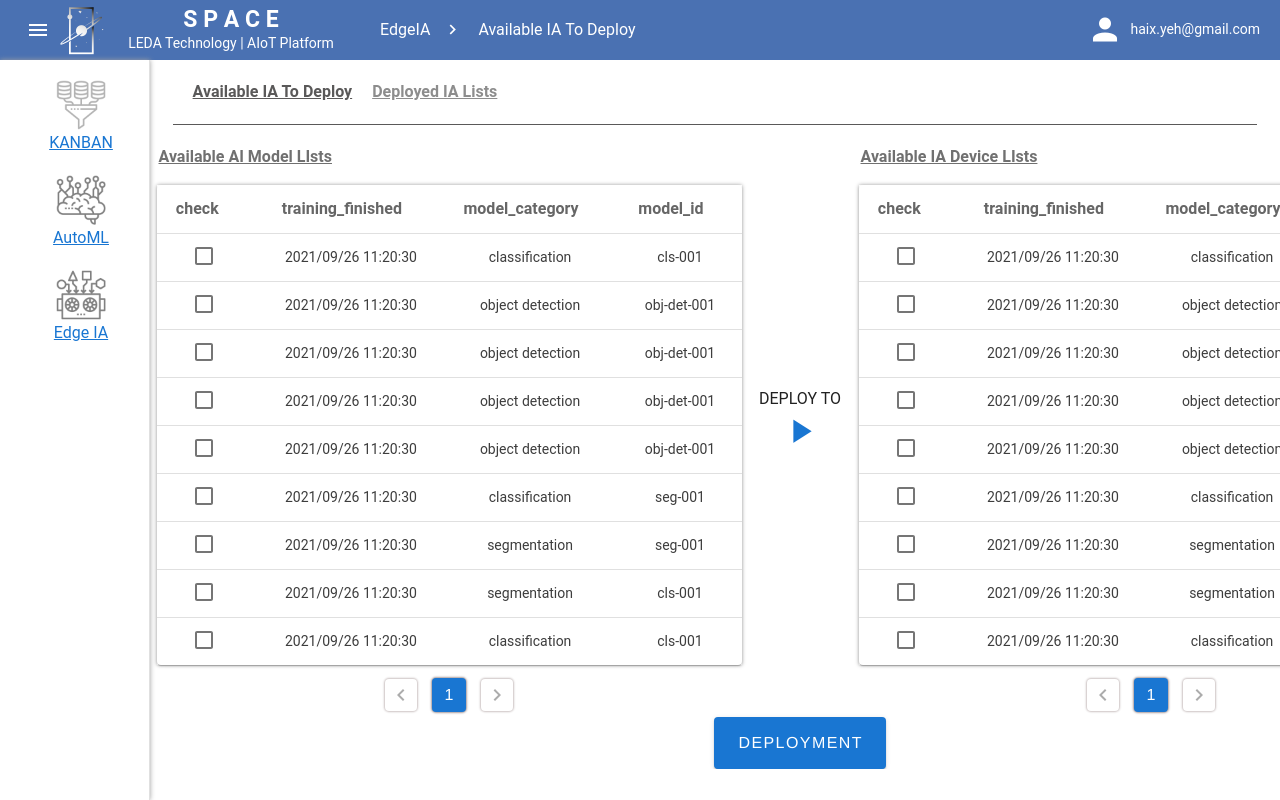
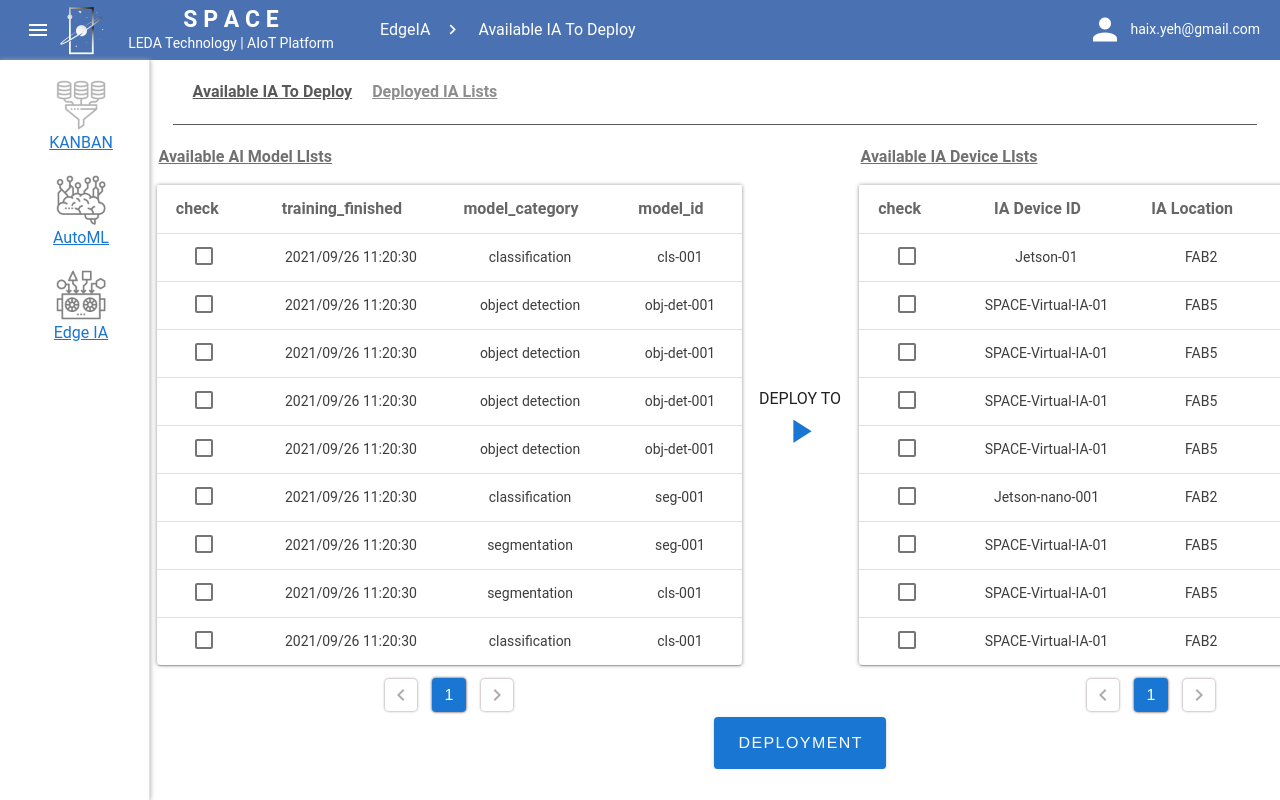
Before and after one commit to cloud-grazing/vue, a Vue app in the folder main/: page /availableIAToDeploy in a window 1280 px wide. Built offline with nearby package versions, Linux system fonts and the light colour scheme.

Commit message:
[修改]device lists 數據調整

```diff
--- /dev/null
+++ b/main/src/mock/deviceList.json
@@ -0,0 +1,69 @@
+{
+    "code": 200,
+    "data": {
+        "List": [
+            {
+                "ID": 1,
+                "IA_DeviceID": "Jetson-01",
+                "IA_Location": "FAB2",
+                "ModelExisted": "New"
+            },
+            {
+                "ID": 2,
+                "IA_DeviceID": "SPACE-Virtual-IA-01",
+                "IA_Location": "FAB5",
+                "ModelExisted": "New"
+            },
+            {
+                "ID": 3,
+                "IA_DeviceID": "SPACE-Virtual-IA-01",
+                "IA_Location": "FAB5",
+                "ModelExisted": "New"
+            },
+            {
+                "ID": 4,
+                "IA_DeviceID": "SPACE-Virtual-IA-01",
+                "IA_Location": "FAB5",
+                "ModelExisted": "obj-det-001"
+            },
+            {
+                "ID": 5,
+                "IA_DeviceID": "SPACE-Virtual-IA-01",
+                "IA_Location": "FAB5",
+                "ModelExisted": "obj-det-001"
+            },
+            {
+                "ID": 6,
+                "IA_DeviceID": "Jetson-nano-001",
+                "IA_Location": "FAB2",
+                "ModelExisted": "seg-001"
+            },
+            {
+                "ID": 7,
+                "IA_DeviceID": "SPACE-Virtual-IA-01",
+                "IA_Location": "FAB5",
+                "ModelExisted": "seg-001"
+            },
+            {
+                "ID": 8,
+                "IA_DeviceID": "SPACE-Virtual-IA-01",
+                "IA_Location": "FAB5",
+                "ModelExisted": "cls-001"
+            },
+            {
+                "ID": 9,
+                "IA_DeviceID": "SPACE-Virtual-IA-01",
+                "IA_Location": "FAB2",
+                "ModelExisted": "cls-001"
+            }
+        ],
+        "Status": {
+            "TotaolEdgeDevice": 9,
+            "Alive": 5,
+            "Dead": 4
+        },
+        "Page": 1,
+        "PageCount": 10,
+        "ItemsPerPage": 10
+    }
+}
--- a/main/src/views/Main/components/EdgeIA/components/AvailableIAToDeploy/DeviceLists.vue
+++ b/main/src/views/Main/components/EdgeIA/components/AvailableIAToDeploy/DeviceLists.vue
@@ -28,7 +28,7 @@
 </template>
 
 <script>
-import modelLists from '@/mock/modelLists';
+import deviceList from '@/mock/deviceList';
 
 export default {
     name: 'DeviceList',
@@ -37,9 +37,9 @@ export default {
             checkedID: null,
             headers: [
                 { text: 'check ', value: 'Check', align: 'center' },
-                { text: 'training_finished', value: 'TrainingFinished', align: 'center' },
-                { text: 'model_category', value: 'ModelCategory', align: 'center' },
-                { text: 'model_id', value: 'ModelID', align: 'center' }
+                { text: 'IA Device ID', value: 'IA_DeviceID', align: 'center' },
+                { text: 'IA Location', value: 'IA_Location', align: 'center' },
+                { text: 'model existed?', value: 'ModelExisted', align: 'center' }
             ],
             data: {
                 Page: 1,
@@ -47,10 +47,10 @@ export default {
                 ItemsPerPage: 10,
                 List: [
                     {
-                        ID: 0,
-                        TrainingFinished: '',
-                        ModelCategory: '',
-                        ModelID: ''
+                        ID: null,
+                        IA_DeviceID: '',
+                        IA_Location: '',
+                        ModelExisted: ''
                     }
                 ],
                 Status: {
@@ -65,8 +65,8 @@ export default {
     computed: {
     },
     created() {
-        console.log(modelLists, 'modelLists');
-        this.data = { ...this.data, ...modelLists.data };
+        console.log(deviceList, 'deviceList');
+        this.data = { ...this.data, ...deviceList.data };
     },
     methods: {
         itemRowBackground(item) {
```
